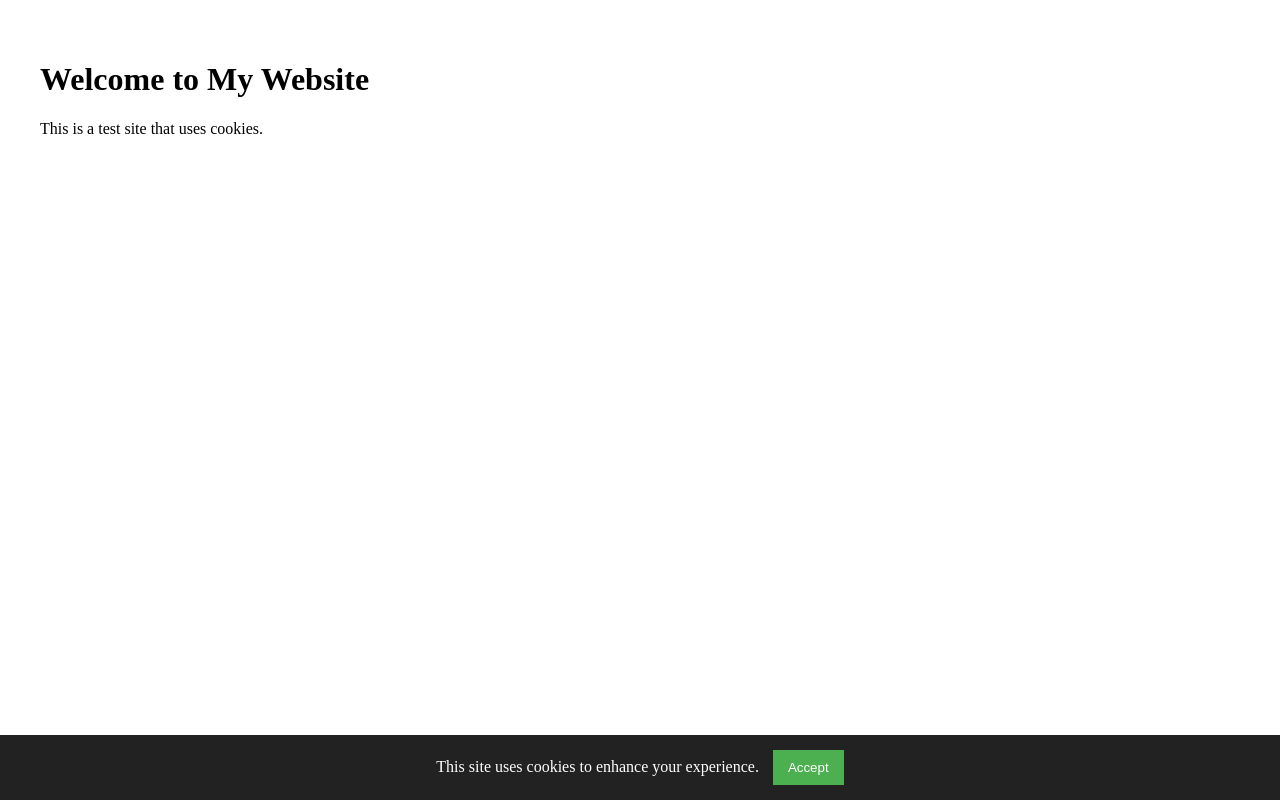
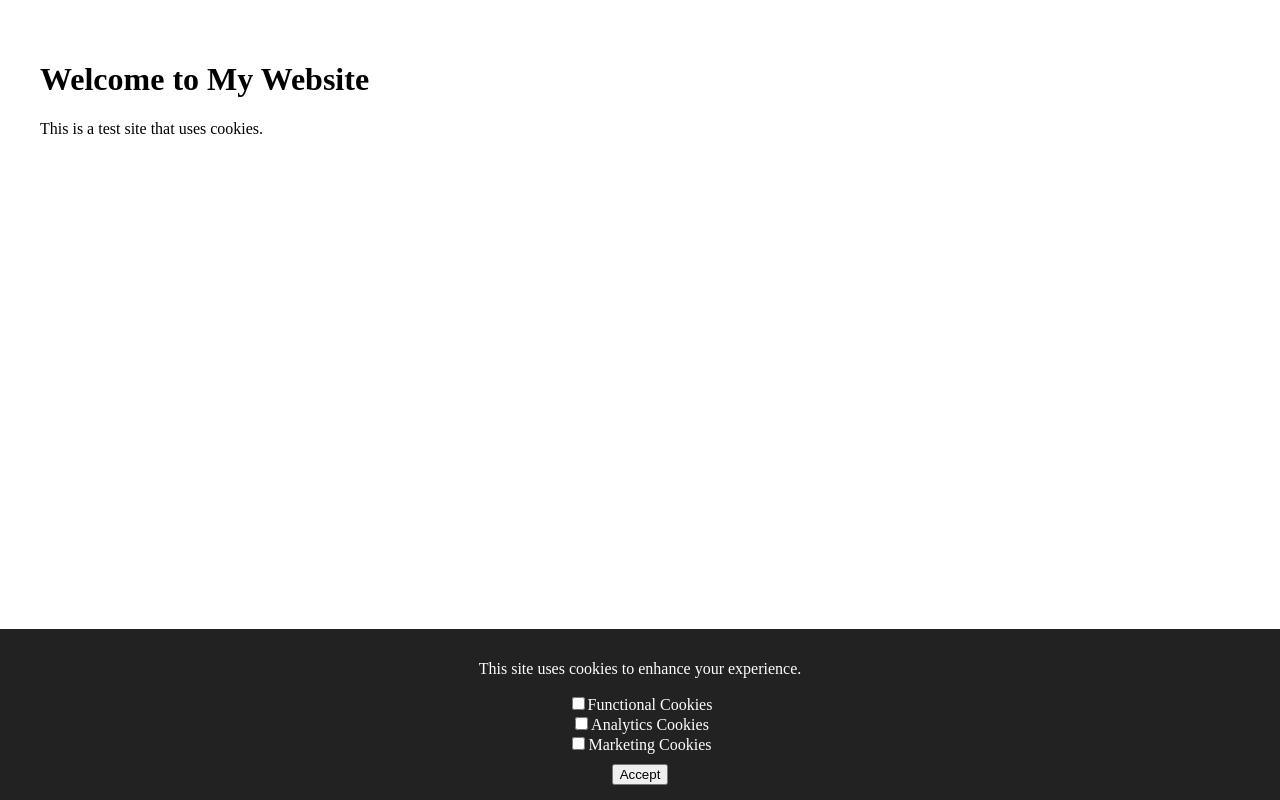
Before and after one commit to Kallaya-itim/Testcookie-banner-site-fixed, a Next.js app: page / in a window 1280 px wide. Built offline with nearby package versions, Linux system fonts and the light colour scheme.

Commit message:
Update CookieConsent.js

```diff
--- a/components/CookieConsent.js
+++ b/components/CookieConsent.js
@@ -2,30 +2,78 @@ import { useEffect, useState } from "react";
 
 export default function CookieConsent() {
   const [showBanner, setShowBanner] = useState(false);
+  const [cookieSettings, setCookieSettings] = useState({
+    functional: false,
+    analytics: false,
+    marketing: false,
+  });
 
   useEffect(() => {
     const consent = localStorage.getItem("cookieConsent");
     if (!consent) setShowBanner(true);
   }, []);
 
+  const handleCookieChange = (event) => {
+    const { name, checked } = event.target;
+    setCookieSettings((prevSettings) => ({
+      ...prevSettings,
+      [name]: checked,
+    }));
+  };
+
   const acceptCookies = () => {
-    localStorage.setItem("cookieConsent", "true");
+    localStorage.setItem("cookieConsent", JSON.stringify(cookieSettings));
     setShowBanner(false);
   };
 
   if (!showBanner) return null;
 
   return (
-    <div style={{
-      position: "fixed", bottom: 0, left: 0, right: 0,
-      background: "#222", color: "#fff", padding: "15px",
-      textAlign: "center", zIndex: 1000
-    }}>
-      This site uses cookies to enhance your experience.{" "}
-      <button onClick={acceptCookies} style={{
-        background: "#4CAF50", color: "#fff", padding: "10px 15px",
-        border: "none", marginLeft: "10px", cursor: "pointer"
-      }}>
+    <div
+      style={{
+        position: "fixed",
+        bottom: 0,
+        left: 0,
+        right: 0,
+        background: "#222",
+        color: "#fff",
+        padding: "15px",
+        textAlign: "center",
+        zIndex: 1000,
+      }}
+    >
+      <p>This site uses cookies to enhance your experience.</p>
+      <label>
+        <input
+          type="checkbox"
+          name="functional"
+          checked={cookieSettings.functional}
+          onChange={handleCookieChange}
+        />
+        Functional Cookies
+      </label>
+      <br />
+      <label>
+        <input
+          type="checkbox"
+          name="analytics"
+          checked={cookieSettings.analytics}
+          onChange={handleCookieChange}
+        />
+        Analytics Cookies
+      </label>
+      <br />
+      <label>
+        <input
+          type="checkbox"
+          name="marketing"
+          checked={cookieSettings.marketing}
+          onChange={handleCookieChange}
+        />
+        Marketing Cookies
+      </label>
+      <br />
+      <button onClick={acceptCookies} style={{ marginTop: "10px" }}>
         Accept
       </button>
     </div>
```
